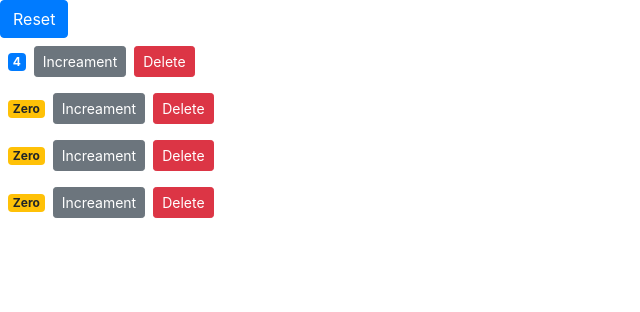
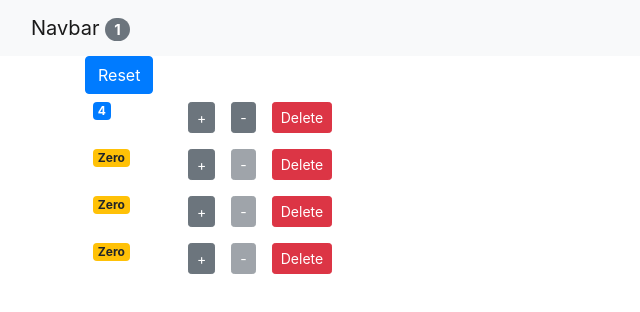
Before and after one commit to ranjankumarmandal/counter-app, a React (Create React App) app: page / in a window 1280 px wide. Shown: the top 312 px of the page, without its empty margins (0-640 px from the left). Built offline with nearby package versions, Linux system fonts and the light colour scheme.

Commit message:
counter v11

```diff
--- a/src/App.js
+++ b/src/App.js
@@ -1,25 +1,68 @@
-import logo from './logo.svg';
-import './App.css';
+import NavBar from "./components/navbar";
+import "./App.css";
+import Counters from "./components/counters";
+import React, { Component } from "react";
 
-function App() {
-  return (
-    <div className="App">
-      <header className="App-header">
-        <img src={logo} className="App-logo" alt="logo" />
-        <p>
-          Edit <code>src/App.js</code> and save to reload.
-        </p>
-        <a
-          className="App-link"
-          href="https://reactjs.org"
-          target="_blank"
-          rel="noopener noreferrer"
-        >
-          Learn React
-        </a>
-      </header>
-    </div>
-  );
+// class component - use this component if have more thing to do than render() method. these are stateful.
+class App extends Component {
+  state = {
+    counters: [
+      { id: 1, value: 4 },
+      { id: 2, value: 0 },
+      { id: 3, value: 0 },
+      { id: 4, value: 0 },
+    ],
+  };
+
+  handleReset = () => {
+    const counters = this.state.counters.map((c) => {
+      c.value = 0;
+      return c;
+    });
+    this.setState({ counters });
+  };
+
+  handleIncreament = (counterId) => {
+    const counter = this.state.counters.filter((m) => m.id === counterId); // object that's value will be incremented
+    const counters = this.state.counters;
+    const index = counters.indexOf(counter[0]); // no issues, counter is array, contains only one object as its value
+    counters[index].value = counter[0].value;
+    counters[index].value++;
+    this.setState({ counters });
+  };
+
+  handleDecreament = (counterId) => {
+    const counter = this.state.counters.filter((m) => m.id === counterId); // object that's value will be incremented
+    const counters = this.state.counters;
+    const index = counters.indexOf(counter[0]); // no issues, counter is array, contains only one object as its value
+    counters[index].value = counter[0].value;
+    counters[index].value--;
+    this.setState({ counters });
+  };
+
+  handleDelete = (counterId) => {
+    const counters = this.state.counters.filter((m) => m.id !== counterId);
+    this.setState({ counters });
+  };
+
+  render() {
+    return (
+      <React.Fragment>
+        <NavBar
+          totalCounters={this.state.counters.filter((c) => c.value > 0).length}
+        />
+        <main className="container">
+          <Counters
+            counters={this.state.counters}
+            onReset={this.handleReset}
+            onIncreament={this.handleIncreament}
+            onDecreament={this.handleDecreament}
+            onDelete={this.handleDelete}
+          />
+        </main>
+      </React.Fragment>
+    );
+  }
 }
 
 export default App;
--- a/src/components/counter.jsx
+++ b/src/components/counter.jsx
@@ -1,5 +1,6 @@
 import React, { Component } from "react";
 
+// class component - use this component if have more thing to do than render() method. these are stateful.
 class Counter extends Component {
   // Note – props vs state – props include a data that we give to a component and state includes data that is local or private to that component
 
@@ -23,13 +24,23 @@ class Counter extends Component {
 
   render() {
     return (
-      <div>
+      <div className="row">
+        <div className="col-1">
           <span className={this.getBadgeClasses()}>{this.formatCount()}</span>
+        </div>
+        <div className="col">
           <button
             onClick={() => this.props.onIncreament(this.props.counter.id)}
-          className="btn btn-secondary btn-sm"
+            className="btn btn-secondary btn-sm m-2"
           >
-          Increament
+            +
+          </button>
+          <button
+            onClick={() => this.props.onDecreament(this.props.counter.id)}
+            className="btn btn-secondary btn-sm m-2"
+            disabled={this.props.counter.value === 0 ? "disabled" : ""}
+          >
+            -
           </button>
           <button
             onClick={() => this.props.onDelete(this.props.counter.id)}
@@ -38,6 +49,7 @@ class Counter extends Component {
             Delete
           </button>
         </div>
+      </div>
     );
   }
 }
--- a/src/components/counters.jsx
+++ b/src/components/counters.jsx
@@ -1,52 +1,23 @@
-import React, { Component } from "react";
+import React from "react";
 import Counter from "./counter";
 
-class Counters extends Component {
-  state = {
-    counters: [
-      { id: 1, value: 4 },
-      { id: 2, value: 0 },
-      { id: 3, value: 0 },
-      { id: 4, value: 0 },
-    ],
-  };
-
-  handleReset = () => {
-    const counters = this.state.counters.map((c) => {
-      c.value = 0;
-      return c;
-    });
-    this.setState({ counters });
-  };
-
-  handleIncreament = (counterId) => {
-    const counter = this.state.counters.filter((m) => m.id === counterId); // object that's value will be incremented
-    const counters = this.state.counters;
-    const index = counters.indexOf(counter[0]); // no issues, counter is array, contains only one object as its value
-    counters[index].value = counter[0].value;
-    counters[index].value++;
-    this.setState({ counters });
-  };
-
-  handleDelete = (counterId) => {
-    const counters = this.state.counters.filter((m) => m.id !== counterId);
-    this.setState({ counters });
-  };
-
+// class component - use this component if have more thing to do than render() method. these are stateful.
+class Counters extends React.Component {
   render() {
     return (
       <div>
         <button
-          onClick={this.handleReset}
+          onClick={this.props.onReset}
           className="btn btn-primary btn-sm-m2"
         >
           Reset
         </button>
-        {this.state.counters.map((counter) => (
+        {this.props.counters.map((counter) => (
           <Counter
             key={counter.id}
-            onIncreament={this.handleIncreament}
-            onDelete={this.handleDelete}
+            onIncreament={this.props.onIncreament}
+            onDecreament={this.props.onDecreament}
+            onDelete={this.props.onDelete}
             counter={counter}
           /> // passing value and id from this component to counter component using 'value' and 'id' attribute
         ))}
--- /dev/null
+++ b/src/components/navbar.jsx
@@ -0,0 +1,19 @@
+import React from "react";
+
+// functional Component - functional component - use this component if have only need to do only with render() method. These are stateless in nature
+const NavBar = (props) => {
+  return (
+    <nav className="navbar navbar-light bg-light">
+      <div className="container-fluid">
+        <a className="navbar-brand" href="https://google.com">
+          Navbar{" "}
+          <span className="badge badge-pill badge-secondary">
+            {props.totalCounters}
+          </span>
+        </a>
+      </div>
+    </nav>
+  );
+};
+
+export default NavBar;
--- a/src/index.js
+++ b/src/index.js
@@ -1,11 +1,11 @@
 import React from "react";
 import ReactDOM from "react-dom";
 import "./index.css";
+import App from "./App";
 import reportWebVitals from "./reportWebVitals";
 import "bootstrap/dist/css/bootstrap.css";
-import Counters from "./components/counters";
 
-ReactDOM.render(<Counters />, document.getElementById("root"));
+ReactDOM.render(<App />, document.getElementById("root"));
 
 // If you want to start measuring performance in your app, pass a function
 // to log results (for example: reportWebVitals(console.log))
```
Lines whose indentation alone changed are shown as unchanged.
